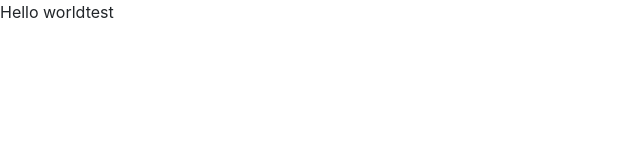
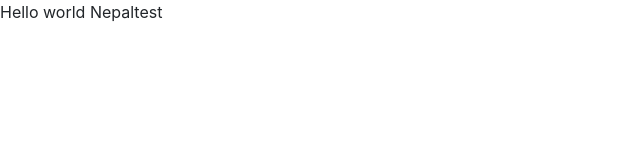
Before and after one commit to bisaalz/mywebsite, a React (Create React App) app: page / in a window 1280 px wide. Shown: the top 160 px of the page, without its empty margins (0-640 px from the left). Built offline with nearby package versions, Linux system fonts and the light colour scheme.

Commit message:
a modified message

```diff
--- a/src/App.js
+++ b/src/App.js
@@ -6,6 +6,7 @@ function App() {
   return (
     <div className="d-flex">
     Hello world
+    Nepal
       <Header />
     </div>
   );
```
